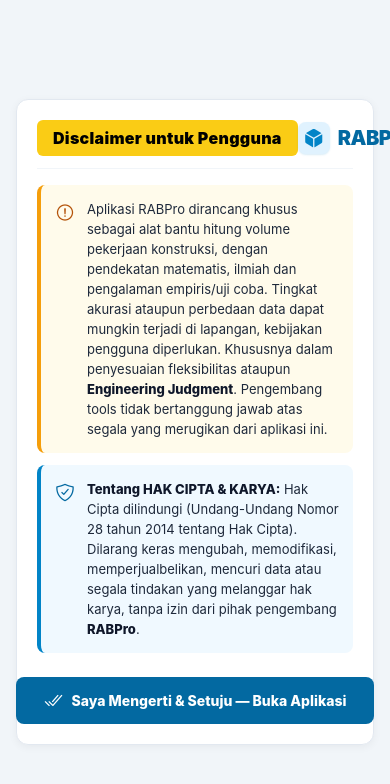
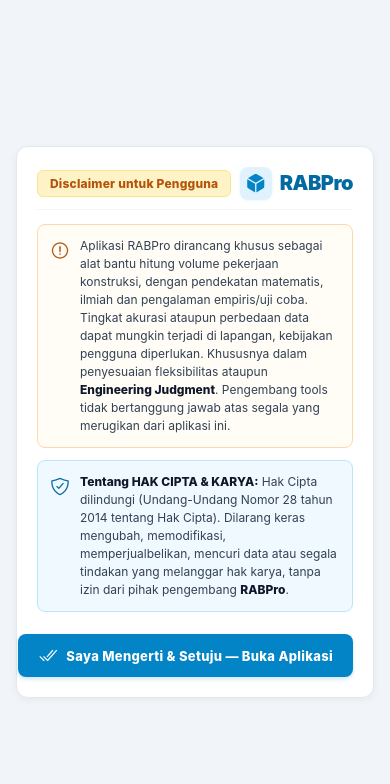
Before and after one commit to axelsavero/PlambingEstimatorApp, a React Native app: screen /HomeTab in a window 390 px wide. Shown: the top 784 px of the page. Built offline with nearby package versions, Linux system fonts and the light colour scheme.

Commit message:
fix: make disclaimer lifecycle session-based (re-appear on app restart/session cleared, suppress during active session)

```diff
--- a/src/navigation/AppNavigator.js
+++ b/src/navigation/AppNavigator.js
@@ -10,7 +10,7 @@
 import { createNativeStackNavigator } from '@react-navigation/native-stack';
 import { Ionicons } from '@expo/vector-icons';
 import { colors } from '../constants/colors';
-import { getDisclaimerStatus } from '../utils/rabStorage';
+import { isSessionValid, startSession, clearAppSession } from '../utils/sessionManager';
 
 // Screens
 import DisclaimerScreen from '../screens/DisclaimerScreen';
@@ -197,34 +197,54 @@
 }
 
 export default function AppNavigator() {
-  const [initialRoute, setInitialRoute] = useState(null);
 
-  useEffect(() => {
-    (async () => {
-      const accepted = await getDisclaimerStatus();
-      setInitialRoute(accepted ? 'MainTabs' : 'DisclaimerIntro');
-    })();
-  }, []);
+  const [sessionActive, setSessionActive] = useState(isSessionValid());
 
-  if (!initialRoute) return null;
+  const handleStartSession = () => {
+    startSession();
+    setSessionActive(true);
+  };
+
+  const handleClearSession = () => {
+    clearAppSession();
+    setSessionActive(false);
+  };
 
   return (
     <Stack.Navigator screenOptions={{ headerShown: false }}>
-      {initialRoute === 'DisclaimerIntro' ? (
+      {!sessionActive ? (
         <Stack.Screen name="DisclaimerIntro">
           {(props) => (
             <DisclaimerScreen
               {...props}
-              onContinue={() => props.navigation.replace('MainTabs')}
+              onContinue={handleStartSession}
             />
           )}
         </Stack.Screen>
-      ) : null}
-      <Stack.Screen name="MainTabs" component={MainTabs} />
-      <Stack.Screen name="DisclaimerScreen" component={DisclaimerScreen} />
+      ) : (
+        <>
+          <Stack.Screen name="MainTabs">
+            {(props) => (
+              <MainTabs
+                {...props}
+                screenProps={{ onClearSession: handleClearSession }}
+              />
+            )}
+          </Stack.Screen>
+          <Stack.Screen name="DisclaimerScreen">
+            {(props) => (
+              <DisclaimerScreen
+                {...props}
+                onClearSession={handleClearSession}
+              />
+            )}
+          </Stack.Screen>
+        </>
+      )}
     </Stack.Navigator>
   );
 }
+
 
 const styles = StyleSheet.create({
   sheetTabBarContainer: {
--- a/src/screens/DisclaimerScreen.js
+++ b/src/screens/DisclaimerScreen.js
@@ -5,17 +5,18 @@
   StyleSheet,
   ScrollView,
   TouchableOpacity,
+  Alert,
 } from 'react-native';
 import { Ionicons } from '@expo/vector-icons';
 import { colors } from '../constants/colors';
-import { setDisclaimerAccepted } from '../utils/rabStorage';
+import { startSession, clearAppSession } from '../utils/sessionManager';
 import RABProLogo from '../components/RABProLogo';
 
-export default function DisclaimerScreen({ navigation, onContinue }) {
+export default function DisclaimerScreen({ navigation, onContinue, onClearSession }) {
   const isFromModal = navigation?.canGoBack && navigation.canGoBack();
 
-  const handleProceed = async () => {
-    await setDisclaimerAccepted();
+  const handleProceed = () => {
+    startSession();
     if (onContinue) {
       onContinue();
     } else if (isFromModal) {
@@ -24,6 +25,26 @@
       // Navigasi aman ke tab Home di dalam MainTabs navigator
       navigation.navigate('MainTabs', { screen: 'HomeTab' });
     }
+  };
+
+  const handleManualClearSession = () => {
+    Alert.alert(
+      'Hapus Sesi Aplikasi',
+      'Apakah Anda yakin ingin menghapus sesi aktif dan kembali ke tampilan disclaimer pembuka?',
+      [
+        { text: 'Batal', style: 'cancel' },
+        {
+          text: 'Hapus Sesi',
+          style: 'destructive',
+          onPress: () => {
+            clearAppSession();
+            if (onClearSession) {
+              onClearSession();
+            }
+          },
+        },
+      ]
+    );
   };
 
   return (
@@ -102,6 +123,20 @@
                   : 'Saya Mengerti & Setuju — Buka Aplikasi'}
               </Text>
             </TouchableOpacity>
+
+            {/* Opsi Hapus Sesi jika dibuka dari dalam aplikasi */}
+            {isFromModal ? (
+              <TouchableOpacity
+                style={styles.btnClearSession}
+                activeOpacity={0.85}
+                onPress={handleManualClearSession}
+              >
+                <Ionicons name="log-out-outline" size={18} color="#ef4444" />
+                <Text style={styles.btnClearSessionText}>
+                  Hapus Sesi & Keluar
+                </Text>
+              </TouchableOpacity>
+            ) : null}
           </View>
         </View>
       </ScrollView>
@@ -142,84 +177,106 @@
     flexDirection: 'row',
     justifyContent: 'space-between',
     alignItems: 'center',
-    marginBottom: 16,
+    marginBottom: 14,
+    paddingBottom: 10,
     borderBottomWidth: 1,
     borderBottomColor: '#f1f5f9',
-    paddingBottom: 12,
   },
   titleBadge: {
-    backgroundColor: '#facc15',
-    paddingHorizontal: 16,
-    paddingVertical: 8,
+    backgroundColor: '#fef3c7',
+    paddingHorizontal: 12,
+    paddingVertical: 5,
     borderRadius: 6,
+    borderWidth: 1,
+    borderColor: '#fde68a',
   },
   titleBadgeText: {
-    fontSize: 16,
-    fontWeight: '900',
-    color: '#000000',
-    letterSpacing: 0.3,
+    color: '#b45309',
+    fontSize: 12,
+    fontWeight: '800',
+    letterSpacing: 0.2,
   },
   appBrandRow: {
     flexDirection: 'row',
     alignItems: 'center',
-    gap: 8,
+    gap: 12,
   },
   btnClose: {
-    width: 32,
-    height: 32,
-    borderRadius: 16,
+    padding: 4,
     backgroundColor: '#f1f5f9',
-    alignItems: 'center',
-    justifyContent: 'center',
-    marginLeft: 6,
+    borderRadius: 6,
+    borderWidth: 1,
+    borderColor: '#e2e8f0',
   },
   paragraphBox: {
     flexDirection: 'row',
+    backgroundColor: '#fffdf5',
+    padding: 12,
+    borderRadius: 8,
+    borderWidth: 1,
+    borderColor: '#fed7aa',
+    marginBottom: 12,
+    gap: 10,
     alignItems: 'flex-start',
-    backgroundColor: '#fffbeb',
-    borderRadius: 8,
-    padding: 14,
-    marginBottom: 12,
-    borderLeftWidth: 4,
-    borderLeftColor: '#f59e0b',
-    gap: 12,
   },
   copyrightBox: {
     backgroundColor: '#f0f9ff',
-    borderLeftColor: '#0284c7',
+    borderColor: '#bae6fd',
   },
   iconBullet: {
     marginTop: 2,
   },
   bodyText: {
     flex: 1,
-    fontSize: 13,
-    color: '#1e293b',
-    lineHeight: 20,
+    fontSize: 12,
+    lineHeight: 18,
+    color: '#334155',
   },
   boldText: {
     fontWeight: '800',
     color: '#0f172a',
   },
   actionRow: {
-    marginTop: 12,
     flexDirection: 'row',
-    justifyContent: 'center',
+    justifyContent: 'flex-end',
+    alignItems: 'center',
+    gap: 10,
+    marginTop: 10,
   },
   btnProceed: {
     flexDirection: 'row',
     alignItems: 'center',
-    justifyContent: 'center',
     gap: 8,
-    backgroundColor: colors.primaryDark,
-    paddingHorizontal: 28,
-    paddingVertical: 12,
+    backgroundColor: colors.primary,
+    paddingVertical: 10,
+    paddingHorizontal: 20,
     borderRadius: 8,
+    shadowColor: colors.primary,
+    shadowOffset: { width: 0, height: 2 },
+    shadowOpacity: 0.2,
+    shadowRadius: 4,
     elevation: 2,
   },
   btnProceedText: {
     color: '#ffffff',
-    fontSize: 14,
+    fontSize: 13,
+    fontWeight: '800',
+    letterSpacing: 0.3,
+  },
+  btnClearSession: {
+    flexDirection: 'row',
+    alignItems: 'center',
+    gap: 6,
+    backgroundColor: '#fee2e2',
+    paddingVertical: 10,
+    paddingHorizontal: 14,
+    borderRadius: 8,
+    borderWidth: 1,
+    borderColor: '#fca5a5',
+  },
+  btnClearSessionText: {
+    color: '#dc2626',
+    fontSize: 12,
     fontWeight: '800',
   },
 });
--- a/src/utils/rabStorage.js
+++ b/src/utils/rabStorage.js
@@ -17,6 +17,7 @@
   REKAP_RAB_BASELINE,
 } from './constructionCalculations';
 import { isSheetModified } from './modificationHelper';
+import { isSessionValid, startSession } from './sessionManager';
 
 const STORAGE_KEYS = {
   PROJECT_INPUTS: '@rabpro_project_inputs',
@@ -83,21 +84,13 @@
 };
 
 export const getDisclaimerStatus = async () => {
-  try {
-    const val = await AsyncStorage.getItem(STORAGE_KEYS.DISCLAIMER_ACCEPTED);
-    return val === 'true';
-  } catch (e) {
-    return false;
-  }
+  return isSessionValid();
 };
 
 export const setDisclaimerAccepted = async () => {
-  try {
-    await AsyncStorage.setItem(STORAGE_KEYS.DISCLAIMER_ACCEPTED, 'true');
-  } catch (e) {
-    console.error('Error setting disclaimer status', e);
-  }
+  startSession();
 };
+
 
 // Generates dynamic Rekap RAB based on current active inputs and roof choice
 export const generateCurrentRekapRAB = async () => {
--- /dev/null
+++ b/src/utils/sessionManager.js
@@ -0,0 +1,46 @@
+import AsyncStorage from '@react-native-async-storage/async-storage';
+
+/**
+ * Session Manager for RABPro.
+ * Controls the in-memory app session for Disclaimer and runtime lifecycle.
+ *
+ * Sesuai requirement:
+ * - Selama sesi masih aktif (pengguna memakai aplikasi, pindah tab/kalkulator, minimize sebentar),
+ *   disclaimer tidak muncul berulang-ulang.
+ * - Ketika sesi dihapus (aplikasi ditutup/force-close dari recent apps, aplikasi dibuka ulang,
+ *   atau pengguna memilih 'Hapus Sesi'), disclaimer WAJIB muncul kembali saat aplikasi dibuka.
+ */
+
+let isAppSessionActive = false;
+let sessionStartTime = null;
+
+// Hapus sisa-sisa kunci persisten lama di disk agar tidak mengunci disclaimer selamanya
+const CLEANUP_KEY = '@rabpro_disclaimer_accepted';
+(async () => {
+  try {
+    await AsyncStorage.removeItem(CLEANUP_KEY);
+  } catch (e) {
+    // Ignore cleanup error
+  }
+})();
+
+export const isSessionValid = () => {
+  return isAppSessionActive;
+};
+
+export const startSession = () => {
+  isAppSessionActive = true;
+  sessionStartTime = Date.now();
+};
+
+export const clearAppSession = () => {
+  isAppSessionActive = false;
+  sessionStartTime = null;
+};
+
+export const getSessionInfo = () => {
+  return {
+    isActive: isAppSessionActive,
+    startTime: sessionStartTime,
+  };
+};
```
